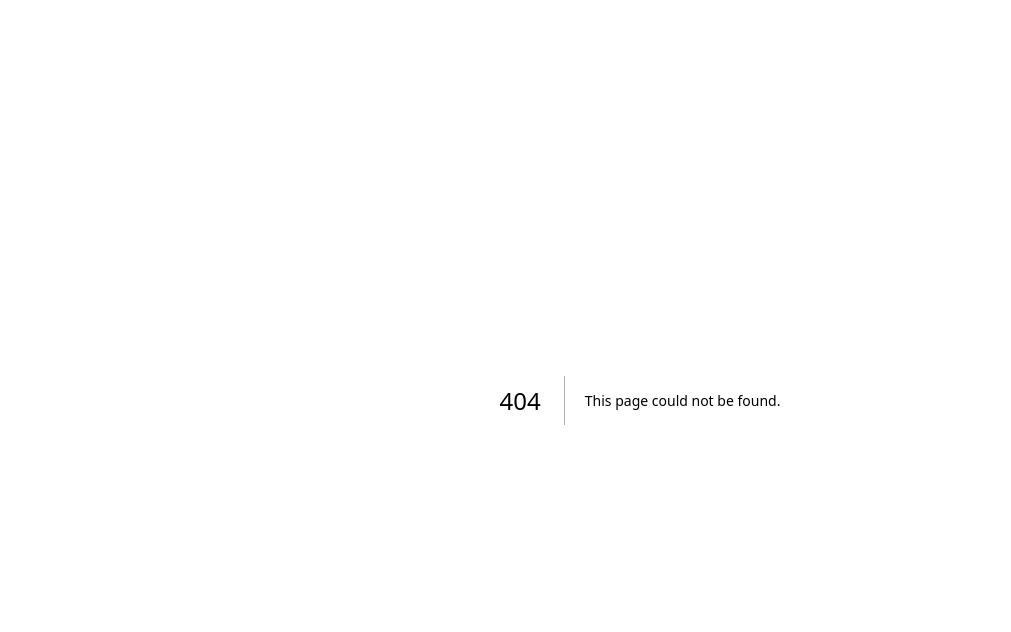
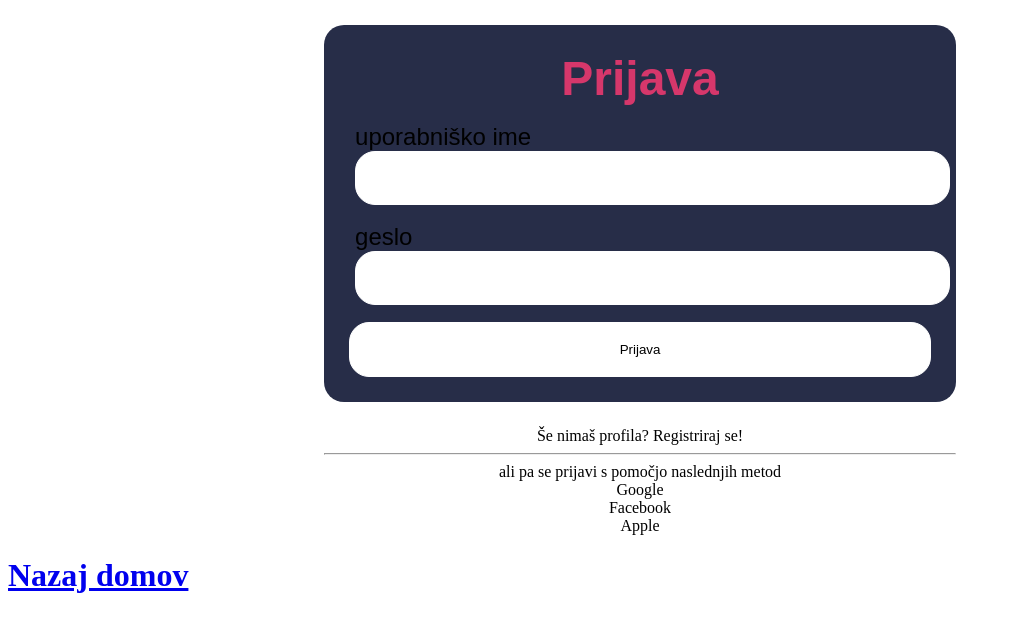
Before and after one commit to klemenNeco/rpo-projekt-frontend, a Next.js app: page /login in a window 1280 px wide. Before the commit this address had no page. Shown: the top 632 px of the page, without its empty margins (0-1011 px from the left). Built offline with nearby package versions, Linux system fonts and the light colour scheme.

Commit message:
initial commit

```diff
--- /dev/null
+++ b/components/layout.js
@@ -0,0 +1,5 @@
+import styles from './layout.module.css';
+
+export default function Layout({ children }) {
+    return <div className={styles.container}>{ children }</div>;
+}
--- /dev/null
+++ b/components/layout.module.css
@@ -0,0 +1,3 @@
+.container {
+    width: 100%;
+}
--- /dev/null
+++ b/pages/login.js
@@ -0,0 +1,37 @@
+import Link from "next/link";
+import Layout from "../components/layout";
+import styles from "../styles/login.module.css"
+
+export default function Login() {
+    return (
+        <Layout>
+            <div>
+                <section id={styles.loginForm}>
+                    <h1>Prijava</h1>
+                    <form action="submit">
+                        <div>
+                            <label htmlFor="username">uporabniško ime</label>
+                            <input type="text" name="username" id="username" />
+                        </div>
+                        <div>
+                            <label htmlFor="password">geslo</label>
+                            <input type="password" name="password" id="password" />
+                        </div>
+                        <input type="submit" value="Prijava" id="submit" />
+                    </form>
+                </section>
+                <section id={styles.registration}>
+                    <div>Še nimaš profila? Registriraj se!</div>
+                    <hr />
+                    <div>
+                        ali pa se prijavi s pomočjo naslednjih metod
+                        <div>Google</div>
+                        <div>Facebook</div>
+                        <div>Apple</div>
+                    </div>
+                </section>
+                <h1><Link href="/">Nazaj domov</Link></h1>
+            </div>
+        </Layout>
+    )
+}
--- /dev/null
+++ b/styles/login.module.css
@@ -0,0 +1,51 @@
+#loginForm {
+    background-color: #272D48;
+    margin: 2% 25%;
+    padding: 2%;
+    border-radius: 20px;
+    font-family: 'Cabin', sans-serif
+}
+
+#loginForm h1 {
+    text-align: center;
+    font-size: 48px;
+    color: #D6376B;
+    margin: 0%;
+}
+
+#loginForm div {
+    margin: 3% 1%;
+}
+
+#loginForm label {
+    display: block;
+    font-size: 24px;
+}
+
+#loginForm input {
+    background-color: white;
+    color: black;
+    padding: 2%;
+    display: block;
+    width: 100%;
+    border-radius: 20px;
+    line-height: 2.2em;
+    border: 1px solid white;
+}
+
+#loginForm #submit {
+    background-color: #D6376B;
+    color: white;
+    font-size: 24px;
+    border-radius: 20px;
+    width: auto;
+    margin: 5% 40% 0%;
+    border: 1px solid #D6376B;
+    padding: 0px 5px;
+}
+
+#registration {
+    width: 50%;
+    margin: 0% 25%;
+    text-align: center;
+}
```
Also changed, not shown: components/navbar.js (added, +25 -0 lines), components/navbar.module.css (added, +36 -0 lines), pages/index.js (+9 -0 lines), pages/register.js (added, +43 -0 lines).
